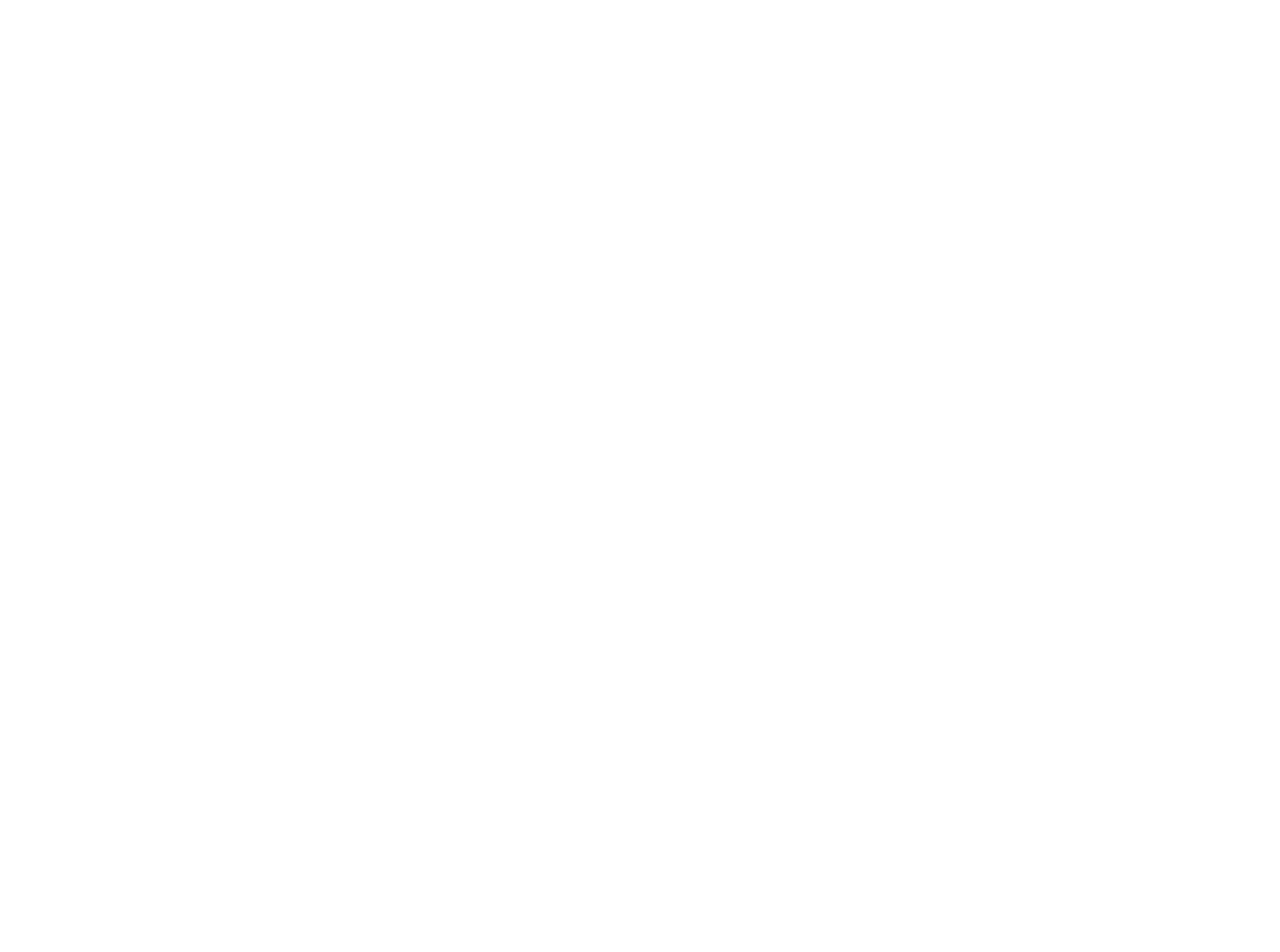
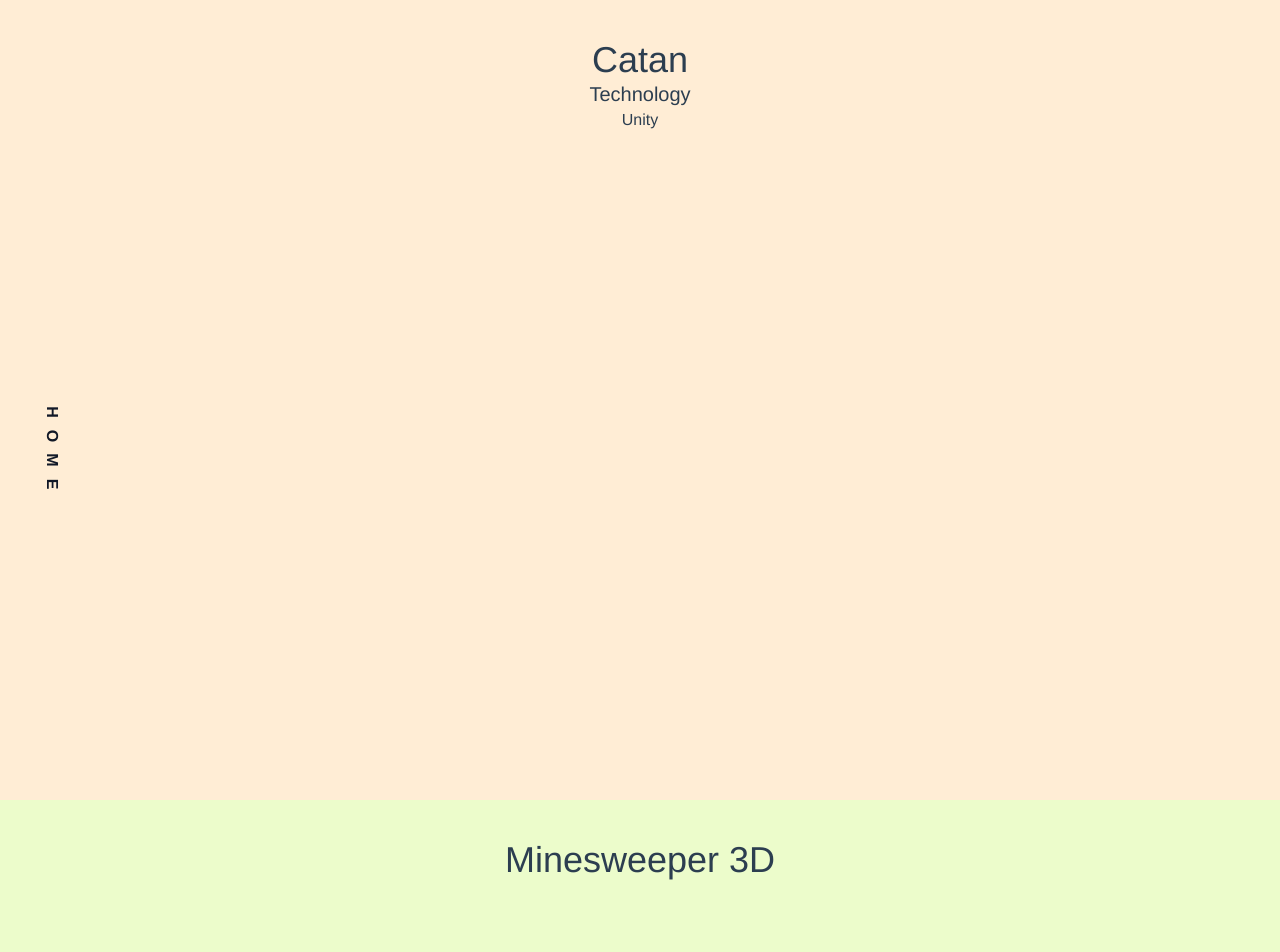
Before and after one commit to MathiasJohannsen/personal-homepage, a Vue app: page /projects in a window 1280 px wide. Before the commit this address had no page. Shown: the top 952 px of the page. Before the commit the page ends 800 px from the top, so only its background shows below. Built offline with nearby package versions, Linux system fonts and the light colour scheme.

Commit message:
Backlink for About and Projects

```diff
--- a/src/App.vue
+++ b/src/App.vue
@@ -21,4 +21,40 @@
   text-align: center;
   color: #2c3e50;
 }
+
+.navigation-element {
+  display: flex;
+  justify-content: space-around;
+  transition-duration: 0.7s;
+}
+
+.navigation-element span {
+  padding-inline: 5px;
+}
+
+.tracking-full-width {
+  flex-direction: row;
+}
+
+:hover.tracking-full-width {
+  width: 100vw;
+  color: red;
+}
+
+.tracking-full-height {
+  height: 0px;
+}
+
+:hover.tracking-full-height {
+  height: 100vh;
+  color: red;
+}
+
+.turn-right span {
+  transform: rotate(90deg);
+}
+
+.turn-left span {
+  transform: rotate(-90deg);
+}
 </style>
--- a/src/components/NavbarComponent.vue
+++ b/src/components/NavbarComponent.vue
@@ -1,16 +1,41 @@
 <template>
-  <nav>
-    <router-link to="/">Home</router-link> |
-    <router-link to="/about">About</router-link>
-  </nav>
+  <div :class="'fixed ' + this.align">
+    <div class="flex justify-center">
+      <router-link
+        to="/about"
+        :class="
+          this.color +
+          ' ' +
+          this.padding +
+          ' ' +
+          this.tracking +
+          ' navigation-element font-bold'
+        "
+      >
+        <span>C</span>
+        <span>O</span>
+        <span>N</span>
+        <span>T</span>
+        <span>A</span>
+        <span>C</span>
+        <span>T</span>
+      </router-link>
+    </div>
+  </div>
 </template>
 
 <script lang="ts">
-import { defineComponent } from 'vue'
+import { defineComponent } from "vue";
 
-export default defineComponent({
-  name: 'NavbarComponent'
-})
+export default {
+  props: {
+    title: String,
+    align: String,
+    color: String,
+    padding: String,
+    tracking: String,
+  },
+};
 </script>
 
 <style scoped>
@@ -27,3 +52,6 @@
   color: #42b983;
 }
 </style>
+
+  <!-- <NavbarComponent title="HOME" align="top-0 left-0 right-0" color="text-gray-400" padding="pt-3 pb-3 md:pt-10" tracking=""/> -->
+  <!-- <NavbarComponent title="CONTACT" align="bottom-0 left-0 right-0" color="text-gray-900" padding="pt-3 pb-3 md:pb-10" tracking="tracking-full-width w-0"/> -->
--- a/src/router/index.ts
+++ b/src/router/index.ts
@@ -10,10 +10,12 @@
   {
     path: '/about',
     name: 'about',
-    // route level code-splitting
-    // this generates a separate chunk (about.[hash].js) for this route
-    // which is lazy-loaded when the route is visited.
-    component: () => import(/* webpackChunkName: "about" */ '../views/AboutView.vue')
+    component: () => import('../views/AboutView.vue')
+  },
+  {
+    path: '/projects',
+    name: 'projects',
+    component: () => import('../views/ProjectsView.vue')
   }
 ]
 
--- a/src/views/AboutView.vue
+++ b/src/views/AboutView.vue
@@ -1,5 +1,25 @@
 <template>
-  <div class="about">
-    <h1>This is an about page</h1>
+  <div class="fixed right-0 top-0 bottom-0">
+    <div class="flex items-center h-screen">
+      <router-link
+        to="/"
+        class="
+          text-gray-900
+          pr-3
+          md:pr-10
+          pl-3
+          navigation-element
+          tracking-full-height
+          turn-left
+          font-bold
+          flex-col-reverse
+        "
+      >
+        <span>H</span>
+        <span>O</span>
+        <span>M</span>
+        <span>E</span>
+      </router-link>
+    </div>
   </div>
 </template>
--- a/src/views/HomeView.vue
+++ b/src/views/HomeView.vue
@@ -13,17 +13,17 @@
       </div>
     </div>
   </div>
+  <!-- <NavbarComponent title="HOME" align="top-0 left-0 right-0" color="text-gray-400" padding="pt-3 pb-3 md:pt-10" tracking=""/> -->
   <div class="fixed top-0 left-0 right-0">
     <div class="flex justify-center">
-      <router-link
-        to="/about"
+      <p
         class="
-          text-gray-900
+          text-gray-400
           pt-3
           md:pt-10
           pb-3
           w-0
-          tracking-full-width
+          navigation-element
           font-bold
         "
       >
@@ -31,18 +31,21 @@
         <span>O</span>
         <span>M</span>
         <span>E</span>
-      </router-link>
+      </p>
     </div>
   </div>
+  <!-- <NavbarComponent title="CONTACT" align="bottom-0 left-0 right-0" color="text-gray-900" padding="pt-3 pb-3 md:pb-10" tracking="tracking-full-width w-0"/> -->
   <div class="fixed bottom-0 left-0 right-0">
     <div class="flex justify-center">
-      <p
+      <router-link
+        to="/about"
         class="
           text-gray-900
           pt-3
           pb-3
           md:pb-10
           w-0
+          navigation-element
           tracking-full-width
           font-bold
         "
@@ -54,18 +57,19 @@
         <span>A</span>
         <span>C</span>
         <span>T</span>
-      </p>
+      </router-link>
     </div>
   </div>
   <div class="fixed right-0 top-0 bottom-0">
     <div class="flex items-center h-screen">
       <router-link
-        to="/about"
+        to="/projects"
         class="
           text-gray-900
           pr-3
           md:pr-10
           pl-3
+          navigation-element
           tracking-full-height
           turn-left
           font-bold
@@ -92,6 +96,7 @@
           pr-3
           pl-3
           md:pl-10
+          navigation-element
           tracking-full-height
           turn-right
           font-bold
@@ -111,53 +116,13 @@
 <script lang="ts">
 import { defineComponent } from "vue";
 import HelloWorld from "@/components/HelloWorldComponent.vue"; // @ is an alias to /src
+import NavbarComponent from "@/components/NavbarComponent.vue";
 
 export default defineComponent({
   name: "HomeView",
   components: {
     HelloWorld,
+    NavbarComponent
   },
 });
 </script>
-
-<style scoped>
-.tracking-full-width {
-  display: flex;
-  flex-direction: row;
-  justify-content: space-around;
-  transition-duration: 0.7s;
-}
-
-.tracking-full-width span {
-  padding-inline: 5px;
-}
-
-:hover.tracking-full-width {
-  width: 100vw;
-  color: red;
-}
-
-.tracking-full-height {
-  display: flex;
-  justify-content: space-around;
-  transition-duration: 0.7s;
-  height: 0px;
-}
-
-.tracking-full-height span {
-  padding-inline: 5px;
-}
-
-:hover.tracking-full-height {
-  height: 100vh;
-  color: red;
-}
-
-.turn-right span {
-  transform: rotate(90deg);
-}
-
-.turn-left span {
-  transform: rotate(-90deg);
-}
-</style>
--- /dev/null
+++ b/src/views/ProjectsView.vue
@@ -0,0 +1,47 @@
+<template>
+  <div class="h-screen w-100vw bg-orange-100">
+    <h1 class="pt-10 text-4xl">
+      Catan
+    </h1>
+    <h2 class="text-xl">
+      Technology
+    </h2>
+    <ul class="list-disc">
+      <li>Unity</li>
+    </ul>
+  </div>
+  <div class="h-screen w-100vw bg-lime-100">
+    <h1 class="pt-10 text-4xl">
+      Minesweeper 3D
+    </h1>
+  </div>
+  <div class="h-screen w-100vw bg-yellow-100">
+    <h1 class="pt-10 text-4xl">
+      Real World Simulator
+    </h1>
+  </div>
+
+  <div class="fixed left-0 top-0 bottom-0">
+    <div class="flex items-center h-screen">
+      <router-link
+        to="/"
+        class="
+          text-gray-900
+          pr-3
+          pl-3
+          md:pl-10
+          navigation-element
+          tracking-full-height
+          turn-right
+          font-bold
+          flex-col
+        "
+      >
+        <span>H</span>
+        <span>O</span>
+        <span>M</span>
+        <span>E</span>
+      </router-link>
+    </div>
+  </div>
+</template>
```
